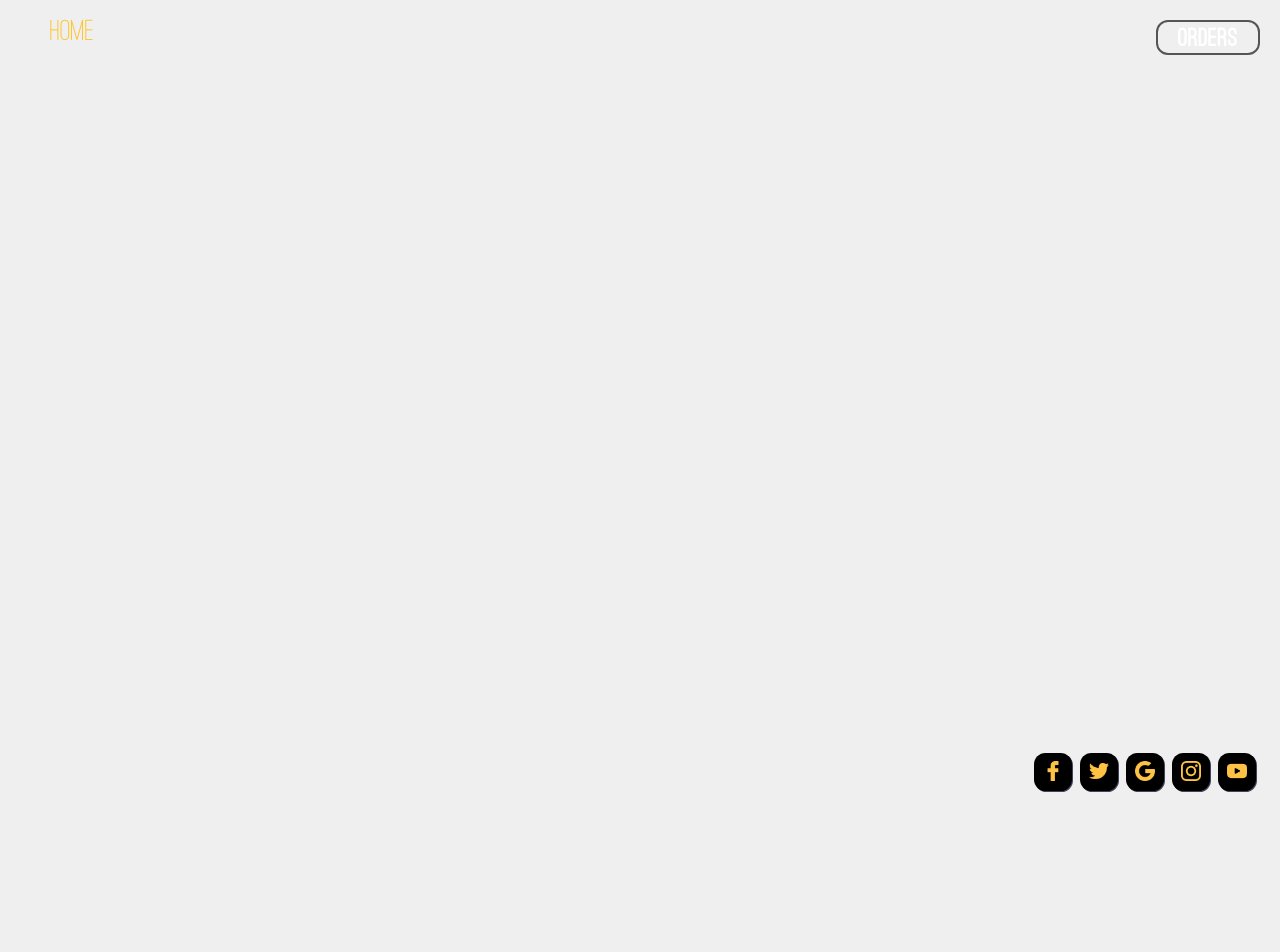
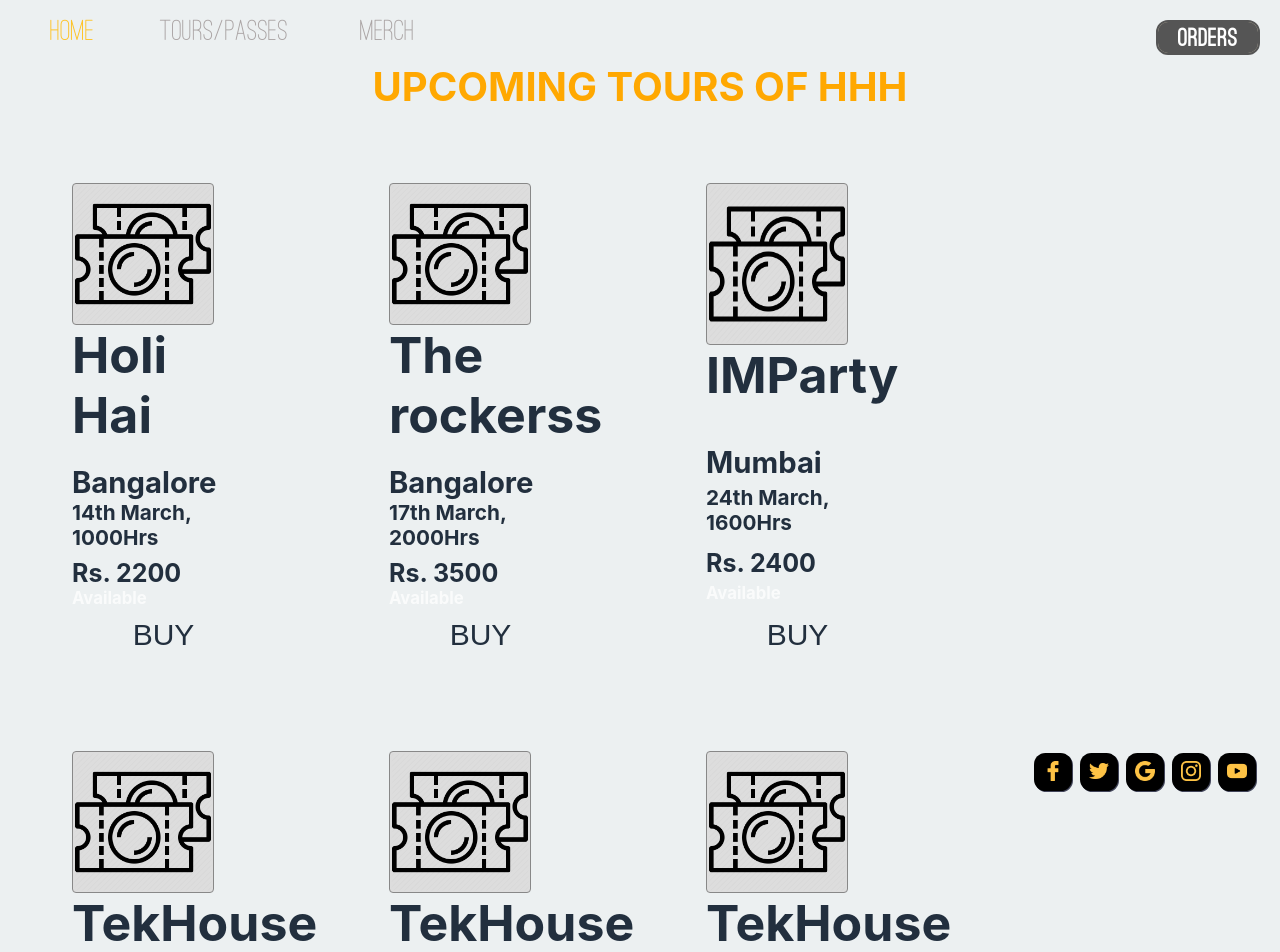
Before and after one commit to harshithiremath/hhh_react, a React (Create React App) app: page /passes in a window 1280 px wide. Shown: the top 952 px of the page. Before the commit the page ends 800 px from the top, so only its background shows below. Built offline with nearby package versions, Linux system fonts and the light colour scheme.

Commit message:
day 2: orders page and tickets

```diff
--- a/public/index.html
+++ b/public/index.html
@@ -5,10 +5,7 @@
     <link rel="icon" href="%PUBLIC_URL%/favicon.ico" />
     <meta name="viewport" content="width=device-width, initial-scale=1" />
     <meta name="theme-color" content="#000000" />
-    <meta
-      name="description"
-      content="Web site created using create-react-app"
-    />
+
     <link rel="apple-touch-icon" href="%PUBLIC_URL%/logo192.png" />
     <!--
       manifest.json provides metadata used when your web app is installed on a
@@ -24,7 +21,7 @@
       work correctly both with client-side routing and a non-root public URL.
       Learn how to configure a non-root public URL by running `npm run build`.
     -->
-    <title>React App</title>
+    <title>HHH</title>
   </head>
   <body>
     <noscript>You need to enable JavaScript to run this app.</noscript>
--- a/src/App.js
+++ b/src/App.js
@@ -3,19 +3,23 @@ import Header from "./components/Header";
 import Footer from "./components/Footer";
 import Cloud from "./components/Cloud";
 import OrderHistory from "./pages/OrderHistory";
+import Tours from "./pages/Tours";
 import { Route, Switch } from "react-router-dom";
 class App extends React.Component {
   render() {
     return (
       <div>
         <Header />
-        <div className="banner">
+        <div>
           <Switch>
             <Route exact path="/">
               <Cloud />
             </Route>
-            <Route exact path="/orders">
+            <Route path="/orders">
               <OrderHistory />
+            </Route>
+            <Route path="/passes">
+              <Tours />
             </Route>
           </Switch>
         </div>
--- a/src/components/Footer.js
+++ b/src/components/Footer.js
@@ -2,10 +2,10 @@ import React from "react";
 
 export default function Footer() {
   return (
-    <div>
+    <div style={{ marginTop: 140 }}>
       <footer>
         <div className="foot">
-          <a className="btn" href="#">
+          <a className="btn" href="/">
             <img
               src={require("./images/facebook-logo-yellow.png")}
               alt="facebook-logo"
@@ -22,7 +22,7 @@ export default function Footer() {
               top="10px"
             />
           </a>
-          <a className="btn" href="#">
+          <a className="btn" href="/">
             <img
               src={require("./images/twitter-yellow.png")}
               alt="twitter-logo"
@@ -38,7 +38,7 @@ export default function Footer() {
               height="20px"
             />
           </a>
-          <a className="btn" href="#">
+          <a className="btn" href="/">
             <img
               src={require("./images/search_yellow.png")}
               alt="google-logo"
@@ -54,7 +54,7 @@ export default function Footer() {
               height="20px"
             />
           </a>
-          <a className="btn" href="#">
+          <a className="btn" href="/">
             <img
               src={require("./images/instagram-logo-yellow.png")}
               alt="insta-logo"
@@ -70,7 +70,7 @@ export default function Footer() {
               height="20px"
             />
           </a>
-          <a className="btn" href="#">
+          <a className="btn" href="/">
             <img
               src={require("./images/youtube-yellow.png")}
               alt="youtube-logo"
--- a/src/components/Header.js
+++ b/src/components/Header.js
@@ -11,6 +11,17 @@ export default function Header() {
             </Link>
           </li>
 
+          <li>
+            <Link className="non-active" to="/passes">
+              Tours/Passes
+            </Link>
+          </li>
+
+          <li>
+            <Link className="non-active" to="/merch">
+              Merch
+            </Link>
+          </li>
           <div className="signup-btn">
             <Link to="/orders" className="signup-text">
               Orders
--- a/src/pages/OrderHistory.js
+++ b/src/pages/OrderHistory.js
@@ -9,8 +9,8 @@ class OrderHistory extends React.Component {
   render() {
     const orders = Data.map((order) => {
       return (
-        <div className="orders">
-          <h1 key={order.product_id}>{order.name}</h1>
+        <div className="orders" key={order.product_id}>
+          <h1>{order.name}</h1>
           <h3>{order.price}</h3>
           <h4>Date ordered:{order.date_ordered}</h4>
           <hr />
--- /dev/null
+++ b/src/pages/Tour.js
@@ -0,0 +1,50 @@
+import React from "react";
+function Tour(props) {
+  /*
+    This function will return single tour items in the tourslist
+    The props passed, should have an 'item'
+    This data will be queried from Tours Table
+    item object will have, 'tour_id', 'name', 'location', 'timing', 'price', 'no_passes'
+    */
+  let text1 = "";
+  let fast = false;
+  if (props.item.no_passes < 100) {
+    text1 = "Selling out fast!";
+    fast = true;
+  } else {
+    text1 = "Available";
+  }
+  function handleClick(e) {
+    props.func(e);
+  }
+  return (
+    <div className="tour" style={{ fontSize: 25 }}>
+      <img
+        src={require("./images/pass.png")}
+        alt="pass"
+        style={{
+          width: 140,
+          background: "#ddd",
+          border: "1px solid #888",
+          borderRadius: 4,
+        }}
+      />
+      <h1 style={{ color: "#222f3e" }}>{props.item.name}</h1>
+      <div className="tourLower">
+        <h3 style={{ color: "#222f3e", paddingTop: 20 }}>
+          {props.item.location}
+        </h3>
+        <h5 style={{ color: "#222f3e" }}>{props.item.timing}</h5>
+        <h4 style={{ color: "#222f3e", paddingTop: 8 }}>
+          Rs. {props.item.price}
+        </h4>
+        {fast ? <h6 style={{ color: "red" }}>{text1}</h6> : <h6>{text1}</h6>}
+        <button onClick={(e) => handleClick(e)} className="buy-btn">
+          BUY
+        </button>
+      </div>
+    </div>
+  );
+}
+
+export default Tour;
--- /dev/null
+++ b/src/pages/Tours.js
@@ -0,0 +1,44 @@
+import React from "react";
+import tourData from "./toursData";
+import Tour from "./Tour";
+class Tours extends React.Component {
+  /*
+    This data will be queried from Tours Table
+    */
+  constructor() {
+    super();
+    this.state = {
+      tours: null,
+    };
+    this.handleClick = this.handleClick.bind(this);
+  }
+  handleClick() {
+    this.setState({
+      tours: 1,
+    });
+    console.log(this.state);
+  }
+
+  render() {
+    const items = tourData.map((item) => {
+      return <Tour key={item.id} item={item} func={this.handleClick} />;
+    });
+    return (
+      <div>
+        <h2
+          style={{
+            display: "flex",
+            justifyContent: "center",
+            textTransform: "uppercase",
+            fontSize: 40,
+            color: "#ffa801",
+          }}
+        >
+          Upcoming tours of HHH
+        </h2>
+        <div className="tours_list">{items}</div>
+      </div>
+    );
+  }
+}
+export default Tours;
--- /dev/null
+++ b/src/pages/toursData.js
@@ -0,0 +1,66 @@
+export default [
+  {
+    id: 1,
+    name: "Holi Hai",
+    location: "Bangalore",
+    timing: "14th March, 1000Hrs",
+    price: 2200,
+    no_passes: 200,
+  },
+  {
+    id: 2,
+    name: "The rockerss",
+    location: "Bangalore",
+    timing: "17th March, 2000Hrs",
+    price: 3500,
+    no_passes: 300,
+  },
+  {
+    id: 3,
+    name: "IMParty",
+    location: "Mumbai",
+    timing: "24th March, 1600Hrs",
+    price: 2400,
+    no_passes: 900,
+  },
+  {
+    id: 4,
+    name: "TekHouse",
+    location: "Delhi",
+    timing: "29th March, 2200Hrs",
+    price: 3200,
+    no_passes: 80,
+  },
+  {
+    id: 5,
+    name: "TekHouse",
+    location: "Delhi",
+    timing: "29th March, 2200Hrs",
+    price: 3200,
+    no_passes: 80,
+  },
+  {
+    id: 6,
+    name: "TekHouse",
+    location: "Delhi",
+    timing: "29th March, 2200Hrs",
+    price: 3200,
+    no_passes: 80,
+  },
+  {
+    id: 7,
+    name: "TekHouse",
+    location: "Delhi",
+    timing: "29th March, 2200Hrs",
+    price: 3200,
+    no_passes: 80,
+  },
+  {
+    id: 8,
+    name: "TekHouse",
+    location: "Delhi",
+    timing: "29th March, 2200Hrs",
+    price: 3200,
+    no_passes: 80,
+  },
+];
--- a/src/style.css
+++ b/src/style.css
@@ -47,7 +47,8 @@
 body {
   margin: 0;
   padding: 0;
-  background-color: #efefef;
+  background-color: #ecf0f1;
+  color: #1e272e;
 }
 * {
   margin: 0;
@@ -79,7 +80,22 @@ body {
   text-decoration: none;
   background: transparent;
 }
-
+.non-active {
+  position: static;
+  color: #aaa4a4;
+  text-decoration: none;
+  background: transparent;
+  padding-left: 4px;
+  padding-right: 4px;
+  padding-top: 2px;
+  padding-bottom: 2px;
+  border: 2px solid transparent;
+  border-radius: 3px;
+}
+.non-active:hover {
+  border: 2px solid rgb(63, 56, 56);
+  color: rgb(68, 66, 66);
+}
 .signup-btn {
   right: 20px;
   position: absolute;
@@ -87,12 +103,10 @@ body {
   border-radius: 12px;
   background-origin: border-box;
   background-clip: content-box, border-box;
-  transition: 0.2s;
-}
-.signup-btn:hover {
   background-image: linear-gradient(#555, #555),
     radial-gradient(circle at center, #000, #fec3453a);
 }
+
 .signup-text {
   display: flex;
   align-items: center;
@@ -280,5 +294,50 @@ footer {
   text-decoration: none;
 }
 .orders {
-  color: #222222;
+  padding-left: 50px;
+  padding-top: 20px;
+  padding-right: 60px;
+  color: #d2dae2;
+  display: block;
 }
+
+.tours_list {
+  padding-top: 20px;
+  padding-left: 30px;
+  padding-right: 30px;
+  display: flex;
+  flex-wrap: wrap;
+  flex-direction: row;
+}
+
+.tour {
+  color: rgba(255, 255, 255, 0.733);
+  display: flex;
+  border: 2px solid transparent;
+  border-radius: 8px;
+  width: 15%;
+  flex-wrap: wrap;
+  margin-left: 20px;
+  padding: 50px 90px 45px 20px;
+}
+.tour:hover {
+  background: #7c7b6c36;
+  transform: scale(1.05);
+}
+.tourLower {
+  display: flex;
+  justify-content: space-between;
+  flex-direction: column;
+}
+.buy-btn {
+  margin-top: 10px;
+  justify-self: flex-end;
+  font-size: 30px;
+  background: transparent;
+  color: #222f3e;
+  border: none;
+  cursor: pointer;
+}
+.buy-btn:hover {
+  background: rgba(73, 67, 67, 0.384);
+}
```
Also changed, not shown: src/pages/images/pass.png (added).
